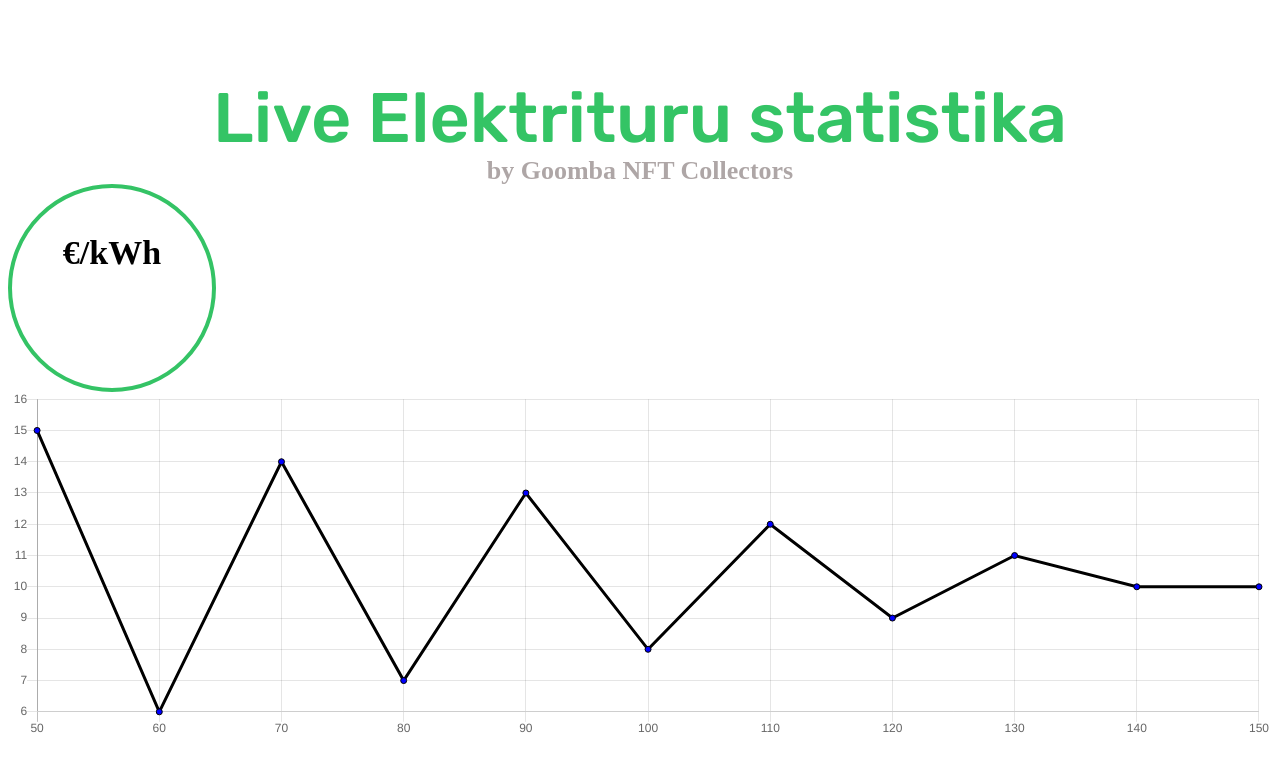
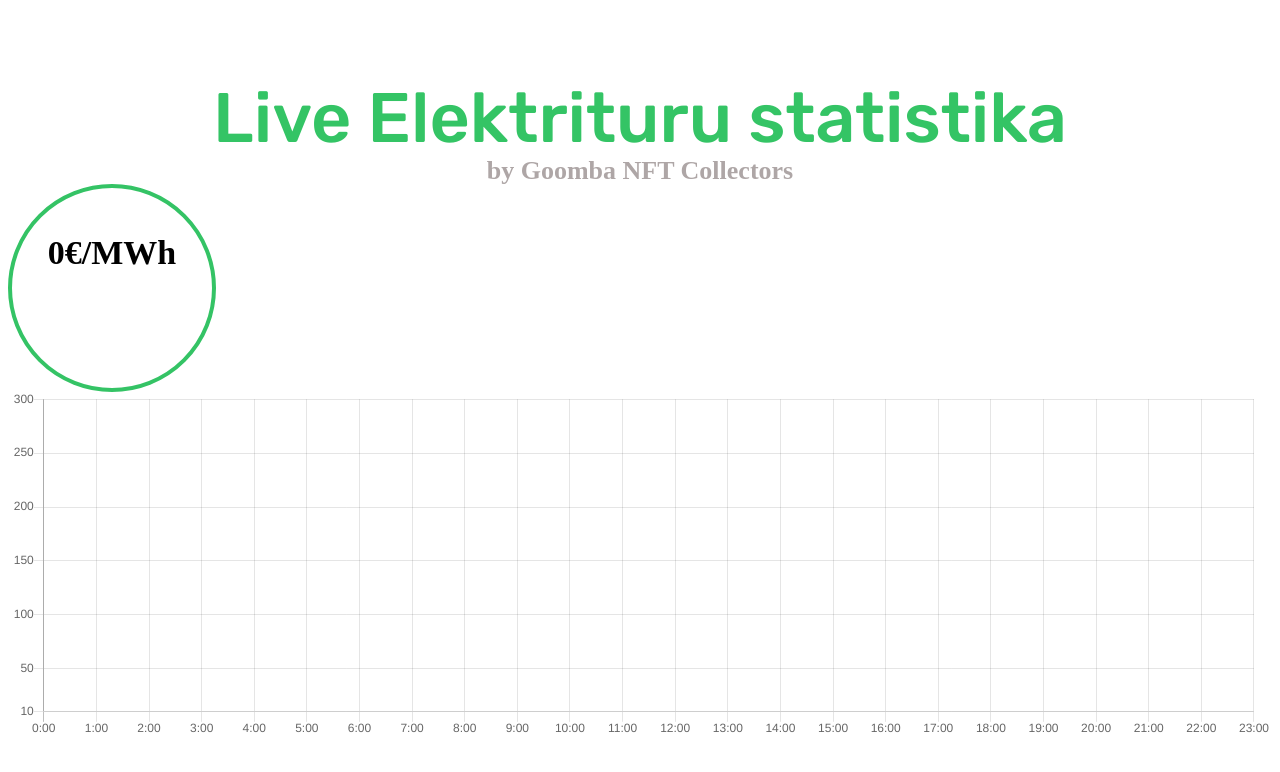
Before and after one commit to Kutsevoistlus/GPM, a website: page front/index.html in a window 1280 px wide. Drawn offline with nearby package versions, Linux system fonts and the light colour scheme; no server answers.

Commit message:
Presentation commit

```diff
--- a/back/server.js
+++ b/back/server.js
@@ -1,6 +1,8 @@
 const express = require('express');
 const app = express();
+const cors = require('cors');
 app.use(express.json());
+app.use(cors());
 
 require('dotenv').config();
 
--- a/front/index.html
+++ b/front/index.html
@@ -21,7 +21,7 @@
 
 <div class="day-prices">
     <div class="hour-price">
-        <h4>€/kWh</h4>
+        <h4 id="hour-price">€/kWh</h4>
     </div>
 </div>
 
--- a/front/script.js
+++ b/front/script.js
@@ -1,7 +1,7 @@
 const xValues = [50, 60, 70, 80, 90, 100, 110, 120, 130, 140, 150];
 const yValues = [15, 6, 14, 7, 13, 8, 12, 9, 11, 10, 10];
 
-new Chart("myChart", {
+let graph = new Chart("myChart", {
     type: "line",
     data: {
         labels: xValues,
@@ -16,7 +16,21 @@ new Chart("myChart", {
     options: {
         legend: {display: false},
         scales: {
-            yAxes: [{ticks: {min: 6, max:16}}],
+            yAxes: [{ticks: {min: 10, max:300}}],
         }
     }
 });
+
+let prices = [];
+let currentPrice = 0;
+fetch("http://localhost:3000/prices").then(res => res.json()).then(function(e){prices = e; currentPrice = prices[new Date().getHours()]});
+setTimeout(function(){
+    let array = [];
+    for(let i = 0; i<24; i++) {
+        array.push(i+":00");
+    }
+    graph.data.labels = array;
+    graph.data.datasets[0].data = prices;
+    graph.update();
+    document.querySelector("#hour-price").textContent = currentPrice+"€/MWh"
+    },150)
--- a/package.json
+++ b/package.json
@@ -4,6 +4,7 @@
   "dependencies": {
     "axios": "^0.24.0",
     "bcrypt": "^5.0.1",
+    "cors": "^2.8.5",
     "dotenv": "^10.0.0",
     "express": "^4.17.1"
   },
```
Also changed, not shown: 2 other files.
